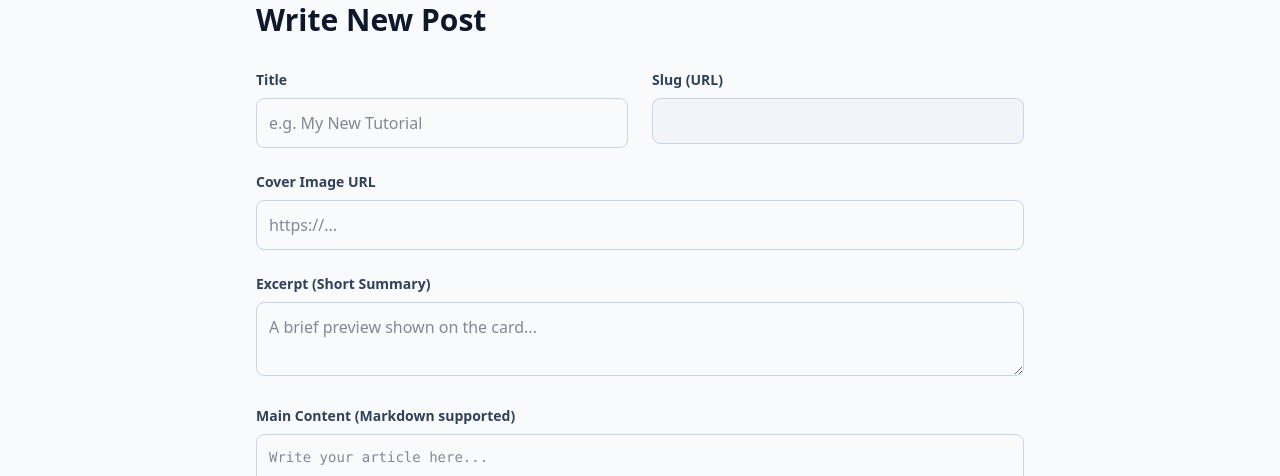
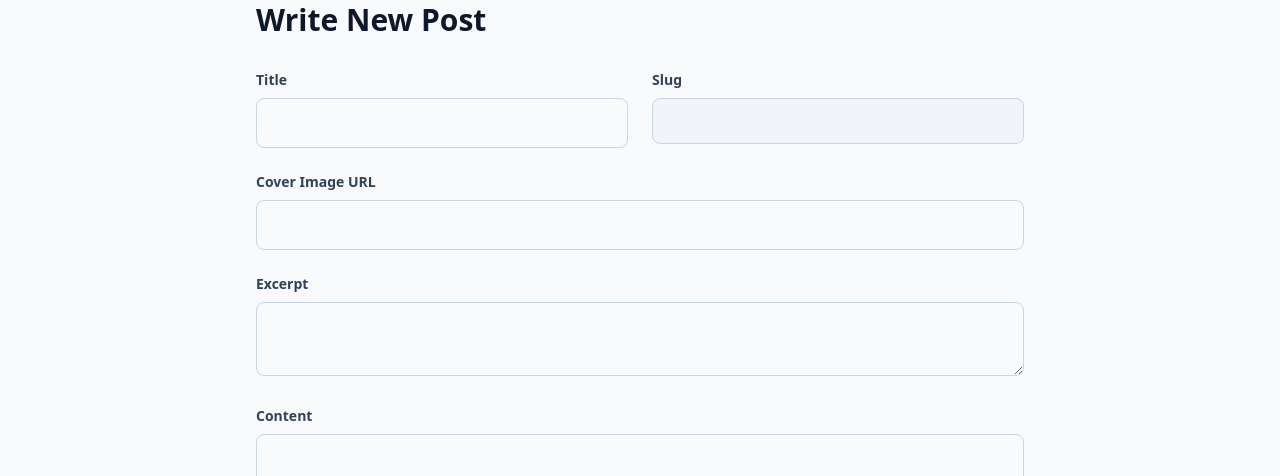
Before and after one commit to imksav/portfolio-imksav, a Next.js app: page /admin/blog/create in a window 1280 px wide. Shown: the part 206-682 px from the top of the page. Built offline with nearby package versions, Linux system fonts and the light colour scheme; no server answers.

Commit message:
fixed blog

```diff
--- a/src/app/admin/blog/create/page.js
+++ b/src/app/admin/blog/create/page.js
@@ -1,17 +1,17 @@
 "use client";
 import { useState } from "react";
-// FIX: New Client
-import { createClient } from "@/utils/supabase/client";
+import { createClient } from "@/utils/supabase/client"; // NEW CLIENT
 import { useRouter } from "next/navigation";
 import { ArrowLeft, Save } from "lucide-react";
 import Link from "next/link";
 
 export default function CreatePost() {
   const router = useRouter();
-  // FIX: Initialize client
-  const supabase = createClient();
+  const supabase = createClient(); // Initialize
 
   const [loading, setLoading] = useState(false);
+
+  // Form State
   const [title, setTitle] = useState("");
   const [slug, setSlug] = useState("");
   const [content, setContent] = useState("");
@@ -19,6 +19,7 @@ export default function CreatePost() {
   const [imageUrl, setImageUrl] = useState("");
   const [tags, setTags] = useState("");
 
+  // Auto-generate slug
   const handleTitleChange = (e) => {
     const val = e.target.value;
     setTitle(val);
@@ -39,7 +40,6 @@ export default function CreatePost() {
       .map((tag) => tag.trim())
       .filter((tag) => tag.length > 0);
 
-    // Using the 'supabase' variable initialized above
     const { error } = await supabase.from("posts").insert([
       {
         title,
@@ -76,7 +76,6 @@ export default function CreatePost() {
         </h1>
 
         <form onSubmit={handleSubmit} className="space-y-6">
-          {/* Title & Slug */}
           <div className="grid grid-cols-1 md:grid-cols-2 gap-6">
             <div>
               <label className="block text-sm font-bold text-slate-700 mb-2">
@@ -87,13 +86,12 @@ export default function CreatePost() {
                 value={title}
                 onChange={handleTitleChange}
                 className="w-full p-3 rounded-lg border border-slate-300 focus:ring-2 focus:ring-blue-500 outline-none"
-                placeholder="e.g. My New Tutorial"
                 required
               />
             </div>
             <div>
               <label className="block text-sm font-bold text-slate-700 mb-2">
-                Slug (URL)
+                Slug
               </label>
               <input
                 type="text"
@@ -105,7 +103,6 @@ export default function CreatePost() {
             </div>
           </div>
 
-          {/* Image URL */}
           <div>
             <label className="block text-sm font-bold text-slate-700 mb-2">
               Cover Image URL
@@ -115,40 +112,34 @@ export default function CreatePost() {
               value={imageUrl}
               onChange={(e) => setImageUrl(e.target.value)}
               className="w-full p-3 rounded-lg border border-slate-300 focus:ring-2 focus:ring-blue-500 outline-none"
-              placeholder="https://..."
             />
           </div>
 
-          {/* Excerpt */}
           <div>
             <label className="block text-sm font-bold text-slate-700 mb-2">
-              Excerpt (Short Summary)
+              Excerpt
             </label>
             <textarea
               value={excerpt}
               onChange={(e) => setExcerpt(e.target.value)}
               rows="2"
               className="w-full p-3 rounded-lg border border-slate-300 focus:ring-2 focus:ring-blue-500 outline-none"
-              placeholder="A brief preview shown on the card..."
             />
           </div>
 
-          {/* Content */}
           <div>
             <label className="block text-sm font-bold text-slate-700 mb-2">
-              Main Content (Markdown supported)
+              Content
             </label>
             <textarea
               value={content}
               onChange={(e) => setContent(e.target.value)}
               rows="12"
               className="w-full p-3 rounded-lg border border-slate-300 focus:ring-2 focus:ring-blue-500 outline-none font-mono text-sm"
-              placeholder="Write your article here..."
               required
             />
           </div>
 
-          {/* Tags */}
           <div>
             <label className="block text-sm font-bold text-slate-700 mb-2">
               Tags (comma separated)
@@ -158,11 +149,9 @@ export default function CreatePost() {
               value={tags}
               onChange={(e) => setTags(e.target.value)}
               className="w-full p-3 rounded-lg border border-slate-300 focus:ring-2 focus:ring-blue-500 outline-none"
-              placeholder="React, Database, Tutorial"
             />
           </div>
 
-          {/* Submit */}
           <button
             type="submit"
             disabled={loading}
--- a/src/app/admin/blog/edit/[id]/page.js
+++ b/src/app/admin/blog/edit/[id]/page.js
@@ -1,15 +1,17 @@
 "use client";
 import { useEffect, useState } from "react";
-import { supabase } from "@/lib/supabaseClient";
-import { useRouter } from "next/navigation"; // Note: Next.js 13+ router
+import { createClient } from "@/utils/supabase/client"; // NEW CLIENT
+import { useRouter } from "next/navigation";
 import { ArrowLeft, Save } from "lucide-react";
 import Link from "next/link";
 
 export default function EditPost({ params }) {
   const router = useRouter();
+  const supabase = createClient(); // Initialize
+
   const [loading, setLoading] = useState(true);
   const [saving, setSaving] = useState(false);
-  const [id, setId] = useState(null); // Store ID for update
+  const [id, setId] = useState(null);
 
   // Form State
   const [title, setTitle] = useState("");
@@ -19,7 +21,7 @@ export default function EditPost({ params }) {
   const [imageUrl, setImageUrl] = useState("");
   const [tags, setTags] = useState("");
 
-  // 1. Fetch Data on Load
+  // 1. Fetch Data
   useEffect(() => {
     async function loadPost() {
       // Unwrap params for Next.js 15 compatibility
@@ -37,7 +39,6 @@ export default function EditPost({ params }) {
         alert("Error fetching post");
         router.push("/admin/blog");
       } else {
-        // Populate Form
         setTitle(data.title);
         setSlug(data.slug);
         setContent(data.content);
@@ -48,7 +49,7 @@ export default function EditPost({ params }) {
       }
     }
     loadPost();
-  }, [params, router]);
+  }, [params, router]); // Added dependencies
 
   // 2. Handle Update
   const handleUpdate = async (e) => {
@@ -63,7 +64,6 @@ export default function EditPost({ params }) {
     const { error } = await supabase
       .from("posts")
       .update({
-        // .update() instead of .insert()
         title,
         slug,
         content,
@@ -71,7 +71,7 @@ export default function EditPost({ params }) {
         image_url: imageUrl,
         tags: tagsArray,
       })
-      .eq("id", id); // Crucial: Only update THIS post
+      .eq("id", id);
 
     if (error) {
       alert("Error updating post: " + error.message);
--- a/src/app/admin/blog/page.js
+++ b/src/app/admin/blog/page.js
@@ -1,6 +1,6 @@
 "use client";
 import { useEffect, useState } from "react";
-import { createClient } from "@/utils/supabase/client";
+import { createClient } from "@/utils/supabase/client"; // NEW CLIENT
 import Link from "next/link";
 import { Trash2, Plus, Eye, Edit } from "lucide-react";
 
@@ -8,10 +8,9 @@ export default function BlogManager() {
   const [posts, setPosts] = useState([]);
   const [loading, setLoading] = useState(true);
 
-  // FIX: Initialize client inside the component
+  // Initialize secure client
   const supabase = createClient();
 
-  // 1. Fetch Posts on Load
   useEffect(() => {
     fetchPosts();
   }, []);
@@ -26,16 +25,14 @@ export default function BlogManager() {
     setLoading(false);
   }
 
-  // 2. Delete Logic
   async function handleDelete(id) {
     if (!confirm("Are you sure you want to delete this post?")) return;
 
     const { error } = await supabase.from("posts").delete().eq("id", id);
 
     if (error) {
-      alert("Error deleting post");
+      alert("Error deleting post: " + error.message);
     } else {
-      // Remove from UI immediately without refreshing
       setPosts(posts.filter((post) => post.id !== id));
     }
   }
@@ -94,7 +91,7 @@ export default function BlogManager() {
                       {new Date(post.created_at).toLocaleDateString()}
                     </td>
                     <td className="p-4 text-right flex justify-end gap-3">
-                      {/* View */}
+                      {/* View Button */}
                       <a
                         href={`/blog/${post.slug}`}
                         target="_blank"
@@ -103,7 +100,7 @@ export default function BlogManager() {
                         <Eye size={20} />
                       </a>
 
-                      {/* NEW: Edit Button */}
+                      {/* Edit Button */}
                       <Link
                         href={`/admin/blog/edit/${post.id}`}
                         className="text-slate-400 hover:text-green-600 transition"
@@ -111,7 +108,7 @@ export default function BlogManager() {
                         <Edit size={20} />
                       </Link>
 
-                      {/* Delete */}
+                      {/* Delete Button */}
                       <button
                         onClick={() => handleDelete(post.id)}
                         className="text-slate-400 hover:text-red-600 transition"
```
